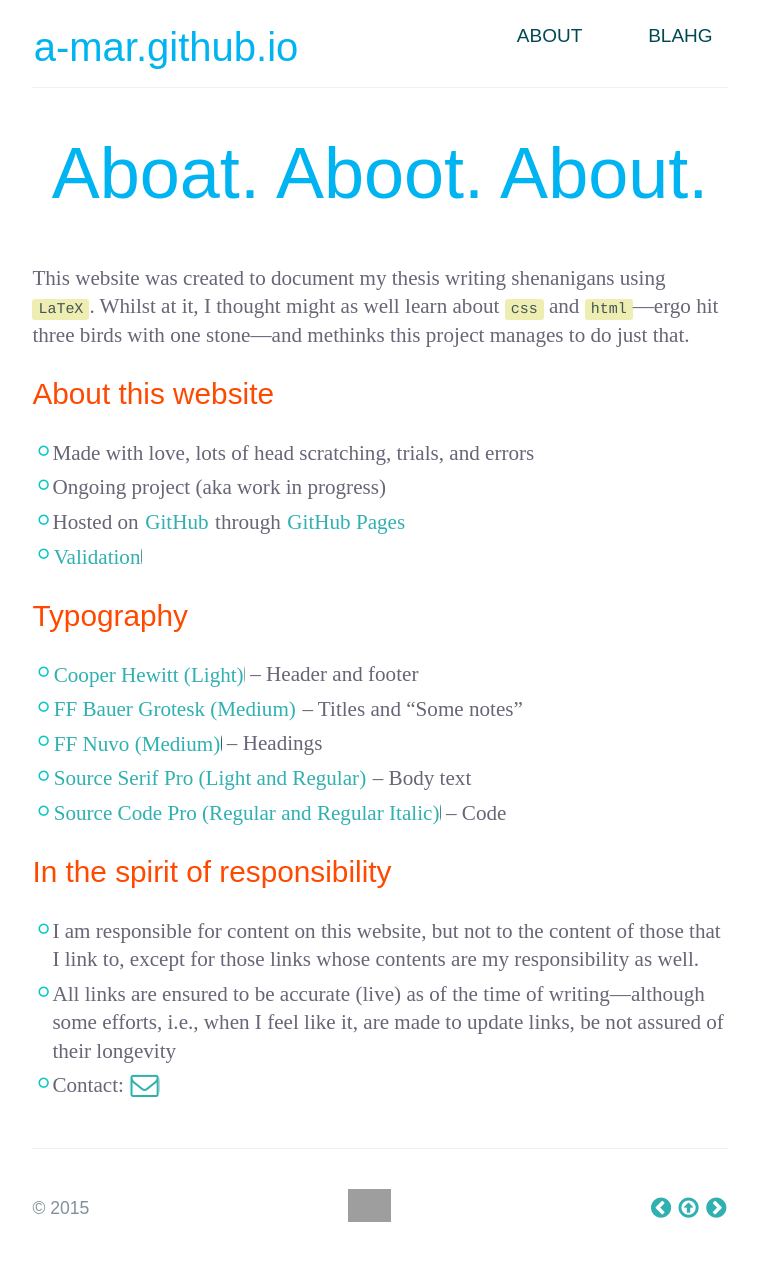
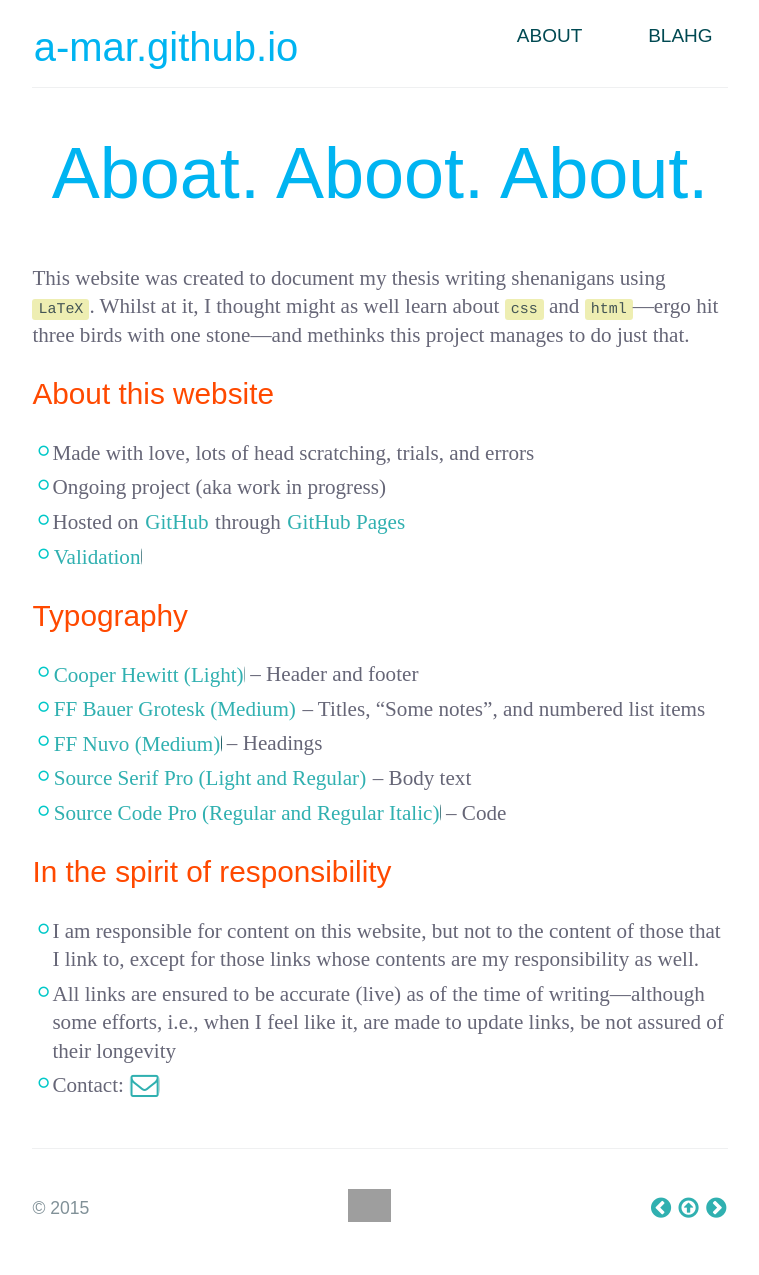
Before and after one commit to a-mar/a-mar.github.io, a Jekyll site: the page built from about/index.html, in a window 1280 px wide. Shown: the whole page, without its empty margins (260-1019 px from the left). Built offline with Jekyll 4.4.1, drawn with Linux system fonts in a browser that asks for light colours; nearby versions of some CDN libraries; some web fonts are replaced; Markdown is read by kramdown in place of the engine named in the settings; grey boxes are pictures that could not be loaded.

Commit message:
Update index.html

```diff
--- a/about/index.html
+++ b/about/index.html
@@ -18,7 +18,7 @@ title: Aboat. Aboot. About. @ a-mar
 <h2>Typography</h2>
 <ul>
    <li><a target="_blank" title="Cooper Hewitt" href="http://www.cooperhewitt.org/open-source-at-cooper-hewitt/cooper-hewitt-the-typeface-by-chester-jenkins/">Cooper Hewitt (Light)</a> &ndash; Header and footer</li>
-   <li><a target="_blank" href="https://www.fontfont.com/fonts/bauer-grotesk">FF Bauer Grotesk (Medium)</a> &ndash; Titles and &ldquo;Some notes&rdquo;</li>
+   <li><a target="_blank" href="https://www.fontfont.com/fonts/bauer-grotesk">FF Bauer Grotesk (Medium)</a> &ndash; Titles, &ldquo;Some notes&rdquo;, and numbered list items</li>
    <li><a target="_blank" href="https://www.fontfont.com/fonts/nuvo">FF Nuvo (Medium)</a> &ndash; Headings</li>
    <li><a target="_blank" href="https://github.com/adobe-fonts/source-serif-pro">Source Serif Pro (Light and Regular)</a> &ndash; Body text</li>
    <li><a target="_blank" href="https://github.com/adobe-fonts/source-code-pro">Source Code Pro (Regular and Regular Italic)</a> &ndash; Code</li>
```
